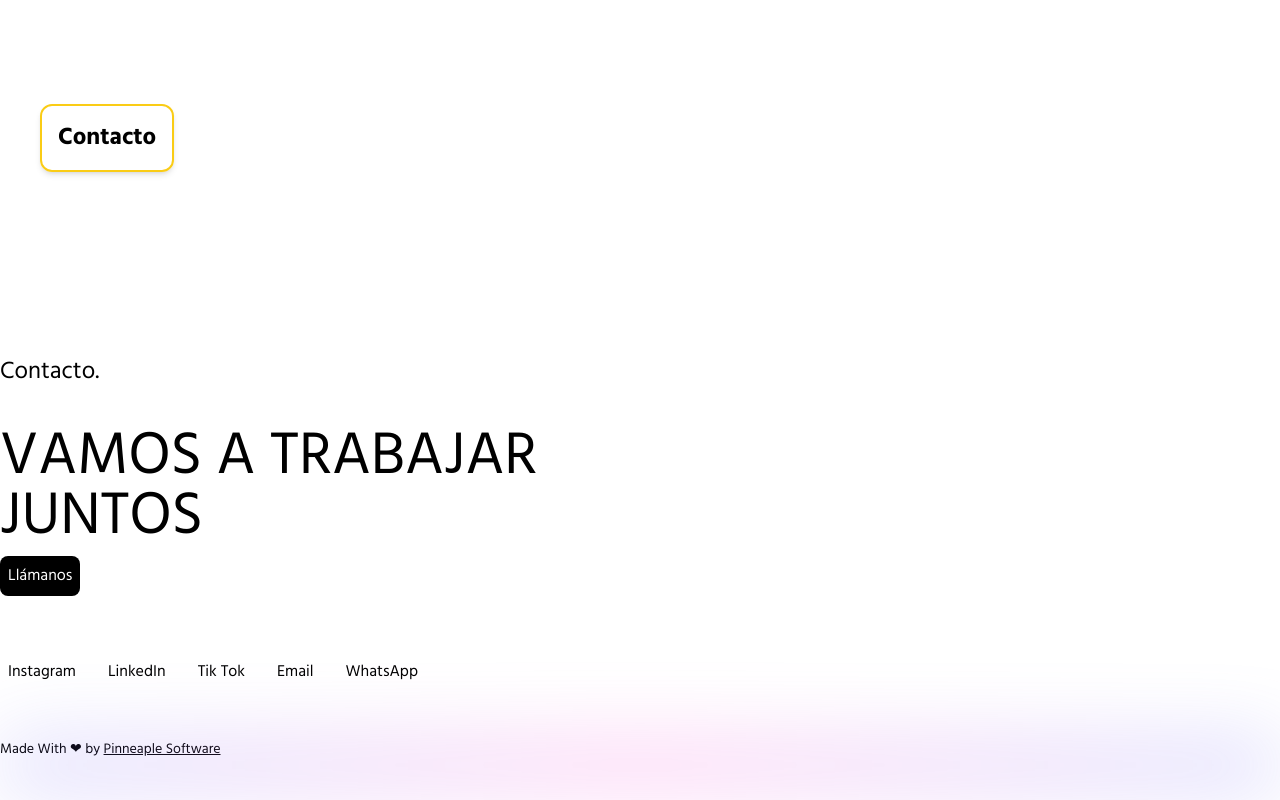
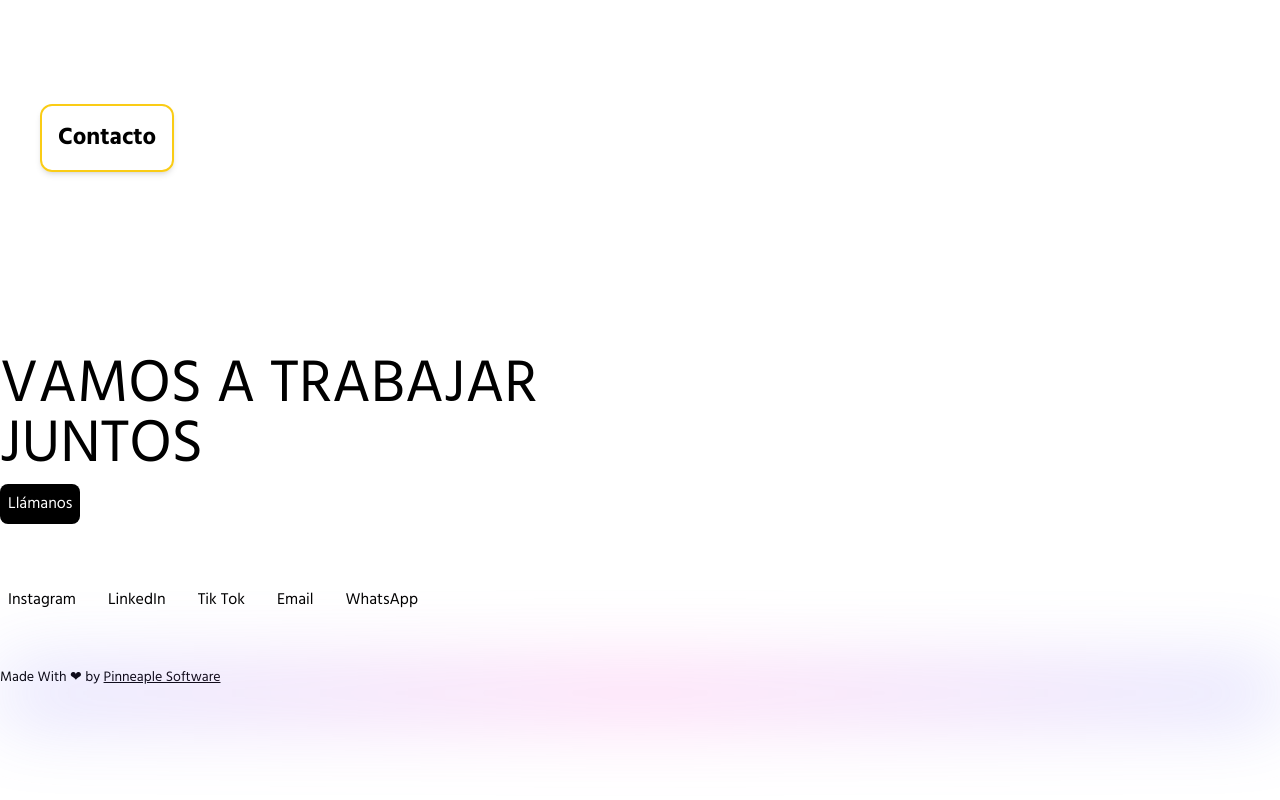
Before and after one commit to cucarachatraicionera/edificandoingenierosweb, a Next.js app: page / in a window 1280 px wide. Shown: the part 2684-3484 px from the top of the page. After the commit the page ends 3412 px from the top, so only its background shows below. Built offline with nearby package versions, Linux system fonts and the light colour scheme.

Commit message:
quitando contacto.

```diff
--- a/components/Footer/index.js
+++ b/components/Footer/index.js
@@ -8,7 +8,7 @@ const Footer = ({}) => {
     <>
       <div className="mt-5 laptop:mt-40 p-2 laptop:p-0">
         <div>
-          <h1 className="text-2xl text-bold">Contacto.</h1>
+
           <div className="mt-10">
             <h1 className="text-3xl tablet:text-6xl laptop:text-6xl laptopl:text-8xl text-bold">
               VAMOS A TRABAJAR
```
